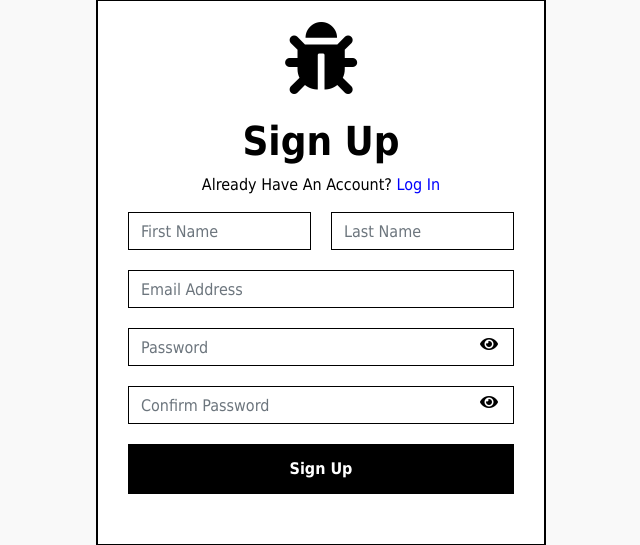
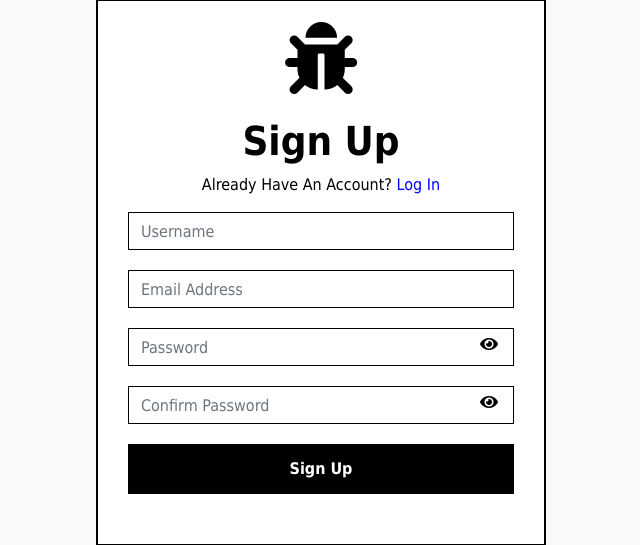
Before and after one commit to steve-njuguna-k/Flask-Bug-Tracker, a Flask app: page /register in a window 1280 px wide. Shown: the part 31-576 px from the top of the page, without its empty margins (319-959 px from the left). Run offline with Flask 2, Linux system fonts and the light colour scheme; parts of the project's set-up code (start-up, migrations or seed data) failed here and were passed over; some libraries are stand-ins or nearby versions.

Commit message:
Made changes to register form

```diff
--- a/app/forms.py
+++ b/app/forms.py
@@ -9,8 +9,7 @@ class LoginForm(FlaskForm):
     submit = SubmitField(label=('Log In'))
 
 class RegisterForm(FlaskForm):
-    first_name = StringField(label='First Name', validators=[DataRequired(), Length(min=3, max=255,  message='⚠️ Name length must be between %(min)d and %(max)d characters!')], render_kw={"placeholder": "First Name"})
-    last_name = StringField(label='Last Name', validators=[DataRequired(), Length(min=3, max=255,  message='⚠️ Name length must be between %(min)d and %(max)d characters!')], render_kw={"placeholder": "Last Name"})
+    username = StringField(label='Username', validators=[DataRequired(), Length(min=3, max=255,  message='⚠️ Username length must be between %(min)d and %(max)d characters!')], render_kw={"placeholder": "Username"})
     email = StringField(label='Email Address', validators=[DataRequired(), Email(message='⚠️ Enter A Valid Email Address!')], render_kw={"placeholder": "Email Address"})
     password = PasswordField(label='Password', validators=[DataRequired(), Length(min=6, max=255,  message='⚠️ Password strength must be between %(min)d and %(max)d characters!')], render_kw={"placeholder": "Password"})
     confirm_password = PasswordField(label='Confirm Password', validators=[DataRequired(), EqualTo('password', message='⚠️ The Passwords Entered Do Not Match!')], render_kw={"placeholder": "Confirm Password"})
--- a/app/templates/Register.html
+++ b/app/templates/Register.html
@@ -31,14 +31,7 @@
             <h1 class="text-center" style="margin-top: 30px;">Sign Up</h1>
             <div class="hint-text text-center">Already Have An Account? <a href="{{ url_for('login') }}">Log In</a></div>
             <div class="form-group">
-                <div class="row">
-                    <div class="col">
-                        {{ form.first_name(class="form-control", placeholder="First Name") }}
-                    </div>
-                    <div class="col">
-                        {{ form.last_name(class="form-control", placeholder="Last Name") }}
-                    </div>
-                </div>
+                {{ form.username(class="form-control", placeholder="Username") }}
             </div>
             <div class="form-group">
                 {{ form.email(class="form-control", placeholder="Email Address") }}
```
